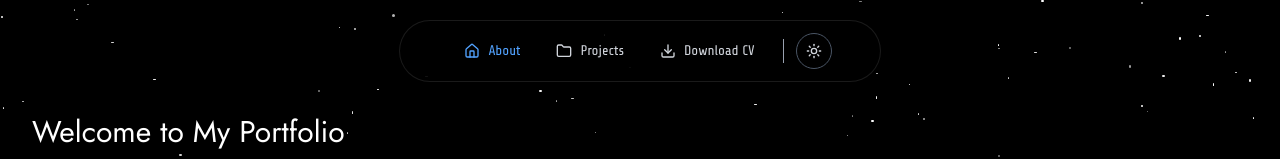
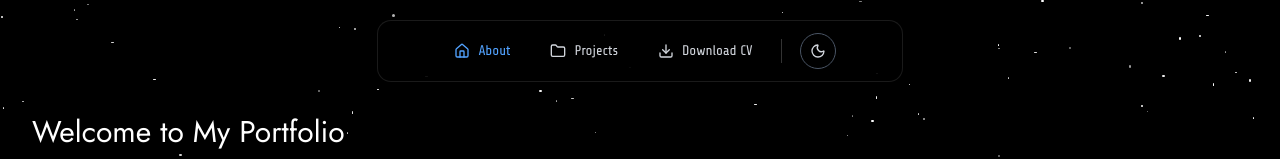
Before and after one commit to Waldo-Blom/CV-website, a Next.js app: page / in a window 1280 px wide. Shown: the top 159 px of the page. Built offline with nearby package versions, Linux system fonts and the light colour scheme.

Commit message:
Navbar changes to style and alignment

```diff
--- a/components/sections/Navbar.tsx
+++ b/components/sections/Navbar.tsx
@@ -16,8 +16,11 @@ export const Navbar = () => {
   const { darkMode, toggleTheme } = useTheme();
 
   return (
-    <div className="flex justify-center pt-5 ">
-      <nav className="font-[family-name:var(--font-navbar)] flex items-center gap-1 rounded-full border border-white/10 bg-black/90 px-8 py-3 shadow-lg sm:px-8 sm:py-3 md:px-12">
+    <div className="flex justify-center pt-5">
+      <nav className="font-[family-name:var(--font-navbar)] flex items-center gap-1 rounded-xl border border-white/10 bg-black/90 px-6 py-3 shadow-lg sm:px-8 md:px-15">
+
+        {/* Left Section: Navigation Links */}
+        <div className="flex items-center gap-1 sm:gap-2">
           {navItems.map(({ href, label, icon: Icon, hideOnMobile }) => {
             const isActive = pathname === href;
             return (
@@ -33,19 +36,32 @@ export const Navbar = () => {
               </Link>
             );
           })}
+        </div>
 
         {/* Divider */}
-        <div className="mx-1 h-6 w-px bg-gray-400 sm:mx-2" />
+        <div className="mx-2 h-6 w-px bg-white/20" />
 
-        {/* Theme toggle */}
+        {/* Right Section: Centered Theme Toggle */}
+        <div className="flex items-center justify-center min-w-[40px] sm:min-w-[48px]">
           <button
             onClick={toggleTheme}
-          className="flex h-8 w-8 items-center justify-center rounded-full border border-gray-600 text-gray-300 transition-colors duration-200 hover:text-white sm:h-9 sm:w-9"
+            className="flex h-8 w-8 items-center justify-center rounded-full border border-gray-600 text-gray-300 transition-all duration-200 hover:border-white hover:text-white sm:h-9 sm:w-9"
             aria-label="Toggle theme"
           >
-          {darkMode ? <Sun size={14} className="sm:hidden" /> : <Moon size={14} className="sm:hidden" />}
-          {darkMode ? <Sun size={16} className="hidden sm:block" /> : <Moon size={16} className="hidden sm:block" />}
+            {darkMode ? (
+              <>
+                <Moon size={14} className="sm:hidden" />
+                <Moon size={16} className="hidden sm:block" />
+              </>
+            ) : (
+              <>
+                <Sun size={14} className="sm:hidden" />
+                <Sun size={16} className="hidden sm:block" />
+              </>
+            )}
           </button>
+        </div>
+
       </nav>
     </div>
   );
```
Lines whose indentation alone changed are shown as unchanged.
